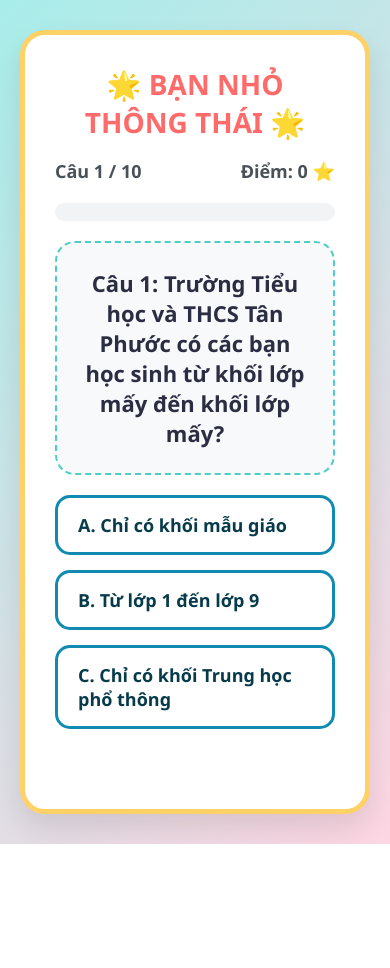
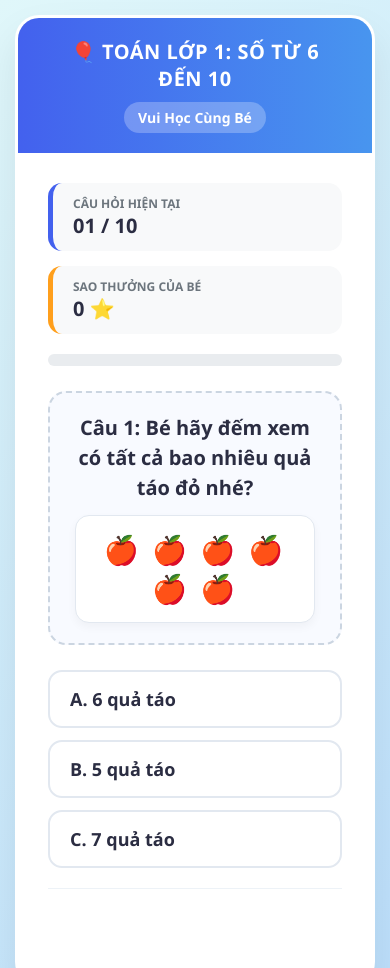
Before and after one commit to tranlegiabao02122006-wq/game1, a plain HTML site: page index.html in a window 390 px wide. Shown: the top 968 px of the page. Before the commit the page ends 844 px from the top, so only its background shows below. Drawn offline with Linux system fonts and the light colour scheme.

Commit message:
Update index.html

```diff
--- a/index.html
+++ b/index.html
@@ -3,185 +3,341 @@
   <head>
     <meta charset="UTF-8" />
     <meta name="viewport" content="width=device-width, initial-scale=1.0" />
-    <title>Bạn Nhỏ Thông Thái - Khám Phá Công Nghệ</title>
+    <title>Toán Lớp 1: Khám Phá Số Từ 6 Đến 10</title>
     <style>
+      :root {
+        --primary: #4361ee;
+        --primary-light: #4895ef;
+        --success: #2ec4b6;
+        --danger: #e71d36;
+        --warning: #ff9f1c;
+        --dark: #2b2d42;
+        --light: #f8f9fa;
+        --card-bg: #ffffff;
+      }
+
       * {
         box-sizing: border-box;
-        font-family: "Segoe UI", Tahoma, Geneva, Verdana, sans-serif;
+        font-family: "Nunito", "Segoe UI", Tahoma, Geneva, Verdana, sans-serif;
       }
+
       body {
-        background: linear-gradient(135deg, #a8edea 0%, #fed6e3 100%);
+        background: linear-gradient(135deg, #e0f7fa 0%, #bbdefb 100%);
         min-height: 100vh;
         margin: 0;
         display: flex;
         justify-content: center;
         align-items: center;
-        padding: 20px;
+        padding: 15px;
       }
-      .game-container {
-        background: #ffffff;
-        border-radius: 25px;
-        box-shadow: 0 15px 30px rgba(0, 0, 0, 0.1);
-        max-width: 650px;
+
+      .dashboard-container {
+        background: var(--card-bg);
+        border-radius: 24px;
+        box-shadow: 0 20px 40px rgba(0, 0, 0, 0.08);
+        max-width: 750px;
         width: 100%;
+        overflow: hidden;
+        border: 3px solid rgba(255, 255, 255, 0.9);
+      }
+
+      /* Header */
+      .dash-header {
+        background: linear-gradient(
+          90deg,
+          var(--primary),
+          var(--primary-light)
+        );
+        color: white;
+        padding: 20px 30px;
+        display: flex;
+        justify-content: space-between;
+        align-items: center;
+      }
+
+      .dash-header h1 {
+        margin: 0;
+        font-size: 20px;
+        font-weight: 800;
+        letter-spacing: 0.5px;
+      }
+
+      .badge-info {
+        background: rgba(255, 255, 255, 0.25);
+        padding: 6px 14px;
+        border-radius: 20px;
+        font-size: 14px;
+        font-weight: 700;
+      }
+
+      /* Khung nội dung chính */
+      .content-body {
         padding: 30px;
-        text-align: center;
-        border: 5px solid #ffd166;
       }
-      h1 {
-        color: #ff6b6b;
-        font-size: 28px;
-        margin-top: 0;
+
+      /* Thống kê & Tiến trình */
+      .stats-grid {
+        display: grid;
+        grid-template-columns: 1fr 1fr;
+        gap: 15px;
+        margin-bottom: 20px;
       }
-      .progress {
-        background: #f1f3f5;
-        border-radius: 15px;
-        height: 18px;
-        margin: 20px 0;
+
+      .stat-card {
+        background: var(--light);
+        padding: 12px 20px;
+        border-radius: 14px;
+        display: flex;
+        flex-direction: column;
+        border-left: 5px solid var(--primary);
+      }
+
+      .stat-card span:first-child {
+        font-size: 12px;
+        color: #6c757d;
+        font-weight: 700;
+        text-transform: uppercase;
+      }
+
+      .stat-card span:last-child {
+        font-size: 20px;
+        color: var(--dark);
+        font-weight: 800;
+      }
+
+      .progress-track {
+        background: #e9ecef;
+        height: 12px;
+        border-radius: 6px;
+        margin-bottom: 25px;
         overflow: hidden;
       }
-      .progress-bar {
-        background: #06d6a0;
+
+      .progress-fill {
+        background: var(--success);
         height: 100%;
         width: 0%;
-        transition: width 0.3s ease;
+        transition: width 0.4s cubic-bezier(0.4, 0, 0.2, 1);
       }
-      .stats {
+
+      /* Vùng câu hỏi */
+      .question-panel {
+        background: #f8faff;
+        border: 2px dashed #cbd5e1;
+        border-radius: 18px;
+        padding: 20px 25px;
+        margin-bottom: 25px;
+        text-align: center;
+      }
+
+      .question-title {
+        font-size: 20px;
+        color: var(--dark);
+        font-weight: 800;
+        line-height: 1.5;
+        margin: 0 0 12px 0;
+      }
+
+      .visual-box {
+        font-size: 36px;
+        letter-spacing: 6px;
+        background: #ffffff;
+        padding: 14px 20px;
+        border-radius: 14px;
+        display: inline-block;
+        box-shadow: 0 4px 10px rgba(0, 0, 0, 0.04);
+        border: 1px solid #e2e8f0;
+        line-height: 1.4;
+      }
+
+      /* Các lựa chọn */
+      .options-grid {
+        display: grid;
+        grid-template-columns: 1fr;
+        gap: 12px;
+        margin-bottom: 20px;
+      }
+
+      .opt-btn {
+        background: white;
+        border: 2px solid #e2e8f0;
+        border-radius: 14px;
+        padding: 15px 20px;
+        font-size: 18px;
+        color: var(--dark);
+        font-weight: 700;
+        cursor: pointer;
+        text-align: left;
+        transition: all 0.2s ease;
+        display: flex;
+        align-items: center;
+        justify-content: space-between;
+      }
+
+      .opt-btn:hover:not(:disabled) {
+        border-color: var(--primary-light);
+        background: #f0f4ff;
+        transform: translateY(-2px);
+      }
+
+      .opt-btn.correct {
+        background: #e6fcf5 !important;
+        border-color: var(--success) !important;
+        color: #0ca678 !important;
+      }
+
+      .opt-btn.wrong {
+        background: #fff5f5 !important;
+        border-color: var(--danger) !important;
+        color: #e03131 !important;
+      }
+
+      .opt-btn:disabled {
+        cursor: default;
+      }
+
+      /* Phản hồi & Nút tiếp theo */
+      .footer-action {
         display: flex;
         justify-content: space-between;
-        font-weight: bold;
-        color: #495057;
-        margin-bottom: 10px;
-        font-size: 18px;
+        align-items: center;
+        border-top: 1px solid #edf2f7;
+        padding-top: 20px;
+        min-height: 65px;
       }
-      .question-box {
-        background: #f8f9fa;
-        border-radius: 20px;
-        padding: 25px;
-        margin-bottom: 20px;
-        border: 2px dashed #4ecdc4;
+
+      .feedback-text {
+        font-weight: 700;
+        font-size: 16px;
+        max-width: 65%;
       }
-      .question-text {
-        font-size: 22px;
-        color: #2b2d42;
-        font-weight: bold;
-        margin: 0;
-      }
-      .options {
-        display: flex;
-        flex-direction: column;
-        gap: 15px;
-      }
-      .option-btn {
-        background: #ffffff;
-        border: 3px solid #118ab2;
-        border-radius: 15px;
-        padding: 15px 20px;
-        font-size: 18px;
-        color: #073b4c;
-        font-weight: 600;
-        cursor: pointer;
-        transition: all 0.2s;
-        text-align: left;
-      }
-      .option-btn:hover:not(:disabled) {
-        background: #e0fbfc;
-        transform: translateY(-2px);
-      }
-      .option-btn.correct {
-        background: #06d6a0;
-        border-color: #06d6a0;
-        color: white;
-      }
-      .option-btn.wrong {
-        background: #ef476f;
-        border-color: #ef476f;
-        color: white;
-      }
-      .option-btn:disabled {
-        cursor: default;
-      }
-      .feedback {
-        font-size: 20px;
-        font-weight: bold;
-        margin-top: 20px;
-        min-height: 30px;
-      }
-      .next-btn,
-      .restart-btn {
-        background: #ff9f1c;
+
+      .action-btn {
+        background: var(--primary);
         color: white;
         border: none;
-        border-radius: 15px;
-        padding: 15px 35px;
-        font-size: 20px;
-        font-weight: bold;
+        border-radius: 12px;
+        padding: 12px 26px;
+        font-size: 16px;
+        font-weight: 700;
         cursor: pointer;
-        margin-top: 20px;
-        box-shadow: 0 5px 0 #e07a00;
+        transition:
+          background 0.2s,
+          transform 0.1s;
+        box-shadow: 0 4px 12px rgba(67, 97, 238, 0.3);
         display: none;
       }
-      .next-btn:active,
-      .restart-btn:active {
-        transform: translateY(3px);
-        box-shadow: 0 2px 0 #e07a00;
+
+      .action-btn:hover {
+        background: #3a0ca3;
       }
-      .result-screen {
+
+      .action-btn:active {
+        transform: scale(0.98);
+      }
+
+      /* Màn hình kết quả */
+      .result-view {
+        text-align: center;
+        padding: 25px 10px;
         display: none;
       }
-      .score-circle {
-        width: 150px;
-        height: 150px;
-        background: #ffd166;
-        border-radius: 50%;
-        display: flex;
-        justify-content: center;
-        align-items: center;
-        margin: 20px auto;
+
+      .result-icon {
+        font-size: 68px;
+        margin-bottom: 10px;
+      }
+
+      .score-badge {
         font-size: 36px;
-        font-weight: bold;
-        color: #073b4c;
-        border: 6px solid #ff9f1c;
+        font-weight: 800;
+        color: var(--primary);
+        margin: 15px 0;
+      }
+
+      .result-desc {
+        font-size: 17px;
+        color: #4a5568;
+        margin-bottom: 25px;
+        line-height: 1.6;
+      }
+
+      @media (max-width: 600px) {
+        .stats-grid {
+          grid-template-columns: 1fr;
+        }
+        .dash-header {
+          flex-direction: column;
+          gap: 10px;
+          text-align: center;
+        }
+        .visual-box {
+          font-size: 28px;
+          letter-spacing: 3px;
+        }
+        .footer-action {
+          flex-direction: column;
+          gap: 12px;
+          text-align: center;
+        }
+        .feedback-text {
+          max-width: 100%;
+        }
       }
     </style>
   </head>
   <body>
-    <div class="game-container">
-      <h1>🌟 BẠN NHỎ THÔNG THÁI 🌟</h1>
+    <div class="dashboard-container">
+      <!-- Header -->
+      <div class="dash-header">
+        <h1>🎈 TOÁN LỚP 1: SỐ TỪ 6 ĐẾN 10</h1>
+        <div class="badge-info" id="current-stage">Vui Học Cùng Bé</div>
+      </div>
 
-      <div id="quiz-screen">
-        <div class="stats">
-          <span id="question-number">Câu 1 / 10</span>
-          <span id="score-display">Điểm: 0 ⭐</span>
-        </div>
-        <div class="progress">
-          <div class="progress-bar" id="progress-bar"></div>
+      <!-- Màn hình làm trắc nghiệm -->
+      <div class="content-body" id="quiz-view">
+        <div class="stats-grid">
+          <div class="stat-card">
+            <span>Câu hỏi hiện tại</span>
+            <span id="q-counter">01 / 10</span>
+          </div>
+          <div class="stat-card" style="border-left-color: var(--warning)">
+            <span>Sao thưởng của bé</span>
+            <span id="score-counter">0 ⭐</span>
+          </div>
         </div>
 
-        <div class="question-box">
-          <p class="question-text" id="question-text">Đang tải câu hỏi...</p>
+        <div class="progress-track">
+          <div class="progress-fill" id="progress-bar"></div>
         </div>
 
-        <div class="options" id="options-container"></div>
+        <div class="question-panel">
+          <p class="question-title" id="q-text">Đang tải câu hỏi...</p>
+          <div class="visual-box" id="q-visual"></div>
+        </div>
 
-        <div class="feedback" id="feedback"></div>
-        <button class="next-btn" id="next-btn" onclick="nextQuestion()">
-          Câu tiếp theo ➡️
-        </button>
+        <div class="options-grid" id="options-box"></div>
+
+        <div class="footer-action">
+          <div class="feedback-text" id="feedback-msg"></div>
+          <button class="action-btn" id="next-step-btn" onclick="proceedNext()">
+            Câu tiếp theo ➔
+          </button>
+        </div>
       </div>
 
-      <div class="result-screen" id="result-screen">
-        <h2>🎉 CHÚC MỪNG BÉ ĐÃ HOÀN THÀNH! 🎉</h2>
-        <div class="score-circle" id="final-score">10/10</div>
-        <p
-          id="result-message"
-          style="font-size: 20px; color: #2b2d42; font-weight: bold"
-        ></p>
+      <!-- Màn hình tổng kết kết quả -->
+      <div class="content-body result-view" id="result-view">
+        <div class="result-icon">🏆</div>
+        <h2>HOAN HÔ BÉ ĐÃ HOÀN THÀNH!</h2>
+        <div class="score-badge" id="final-score-text">10 / 10 ⭐</div>
+        <p class="result-desc" id="result-comment-text">
+          Bé thật giỏi! Bé đã nhận biết và đếm rất chính xác các số từ 6 đến 10.
+        </p>
         <button
-          class="restart-btn"
-          id="restart-btn"
+          class="action-btn"
           style="display: inline-block"
-          onclick="restartGame()"
+          onclick="resetQuizSession()"
         >
           Chơi lại từ đầu 🔄
         </button>
@@ -189,202 +345,179 @@
     </div>
 
     <script>
-      const quizData = [
+      // Bộ 10 câu hỏi Toán lớp 1: Nhận biết số từ 6 đến 10
+      const quizDatabase = [
         {
-          question:
-            "Câu 1: Trường Tiểu học và THCS Tân Phước có các bạn học sinh từ khối lớp mấy đến khối lớp mấy?",
-          options: [
-            "A. Chỉ có khối mẫu giáo",
-            "B. Từ lớp 1 đến lớp 9",
-            "C. Chỉ có khối Trung học phổ thông",
-          ],
-          correct: 1,
+          q: "Câu 1: Bé hãy đếm xem có tất cả bao nhiêu quả táo đỏ nhé?",
+          visual: "🍎 🍎 🍎 🍎 🍎 🍎",
+          opts: ["A. 6 quả táo", "B. 5 quả táo", "C. 7 quả táo"],
+          ans: 0,
+          note: "Có tất cả 6 quả táo đỏ (đọc là sáu).",
         },
         {
-          question:
-            "Câu 2: Ở trường, cô giáo và ba mẹ thường dùng ứng dụng nào để nhắn tin và trao đổi thông tin hằng ngày?",
-          options: [
-            "A. Nhóm Zalo của lớp",
-            "B. Trò chơi điện tử",
-            "C. Nghe đài phát thanh",
-          ],
-          correct: 0,
+          q: "Câu 2: Trong dãy số tăng dần từ 6 đến 10, số nào đứng ngay sau số 7?",
+          visual: "6 ➔ 7 ➔ ❓ ➔ 9 ➔ 10",
+          opts: ["A. Số 6", "B. Số 8", "C. Số 9"],
+          ans: 1,
+          note: "Đếm theo thứ tự: 6, 7, 8, 9, 10 nên số 8 đứng ngay sau số 7.",
         },
         {
-          question:
-            "Câu 3: Các em học sinh lớp 1 mới vào trường được học tập với máy tính nhờ mô hình thú vị nào ở lớp?",
-          options: [
-            "A. Mô hình chạy đua ngoài sân trường",
-            "B. Mô hình 'Trạm xoay vòng' ngay tại lớp",
-            "C. Mô hình ngủ trưa",
-          ],
-          correct: 1,
+          q: "Câu 3: Có bao nhiêu ngôi sao vàng đang tỏa sáng trên bầu trời?",
+          visual: "⭐ ⭐ ⭐ ⭐ ⭐<br>⭐ ⭐ ⭐ ⭐",
+          opts: ["A. 8 ngôi sao", "B. 10 ngôi sao", "C. 9 ngôi sao"],
+          ans: 2,
+          note: "Hàng trên có 5 ngôi sao, hàng dưới có 4 ngôi sao. Tất cả là 9 ngôi sao.",
         },
         {
-          question:
-            "Câu 4: Các bạn nhỏ lớp 1 cảm thấy thế nào khi được học các bài học có hình ảnh và âm thanh sinh động trên máy tính?",
-          options: [
-            "A. Cảm thấy buồn ngủ",
-            "B. Cảm thấy sợ hãi",
-            "C. Cực kỳ thích thú và hào hứng",
-          ],
-          correct: 2,
+          q: "Câu 4: Số nào được đọc là 'Mười' và gồm hai chữ số ghép lại?",
+          visual: "🔢 6️⃣  7️⃣  8️⃣  9️⃣  🔟",
+          opts: ["A. Số 10", "B. Số 8", "C. Số 9"],
+          ans: 0,
+          note: "Số 10 đọc là 'mười', gồm chữ số 1 đứng trước và chữ số 0 đứng sau.",
         },
         {
-          question:
-            "Câu 5: Để vào bài học trên máy tính thật nhanh mà không cần gõ chữ khó khăn, các bé lớp 1 dùng cái gì?",
-          options: [
-            "A. Nhờ thầy hiệu trưởng mở hộ",
-            "B. Quét thẻ mã QR cá nhân",
-            "C. Nhập mật khẩu dài bằng bàn phím",
-          ],
-          correct: 1,
+          q: "Câu 5: Đếm số chú cá nhỏ đang bơi dưới nước nào bé ơi!",
+          visual: "🐠 🐠 🐠 🐠<br>🐠 🐠 🐠",
+          opts: ["A. 6 chú cá", "B. 7 chú cá", "C. 8 chú cá"],
+          ans: 1,
+          note: "Có tất cả 7 chú cá (4 chú ở trên và 3 chú ở dưới).",
         },
         {
-          question:
-            "Câu 6: Khi làm bài tập trên máy tính, nếu gặp câu hỏi khó hoặc làm sai, phần mềm thông minh sẽ có gì để giúp các bé?",
-          options: [
-            "A. Tắt máy tính luôn",
-            "B. Phát ra âm thanh gợi ý để bé tự sửa lại",
-            "C. Phạt đứng góc lớp",
-          ],
-          correct: 1,
+          q: "Câu 6: Trong các số sau đây, số nào là số LỚN NHẤT?",
+          visual: "⚖️  6   —   9   —   7",
+          opts: ["A. Số 6", "B. Số 7", "C. Số 9"],
+          ans: 2,
+          note: "Trong các số 6, 9, 7 thì 9 là số lớn nhất.",
         },
         {
-          question:
-            "Câu 7: Các anh chị học sinh lớn ở cấp THCS (từ lớp 6 đến lớp 9) thường học tập trực tuyến ở nhà qua hệ thống nào?",
-          options: [
-            "A. Hệ thống học tập số LMS",
-            "B. Xem tivi hoạt hình",
-            "C. Nghe băng cassette",
-          ],
-          correct: 0,
+          q: "Câu 7: Bé hãy đếm xem trên bàn có bao nhiêu chiếc bánh kem?",
+          visual: "🧁 🧁 🧁 🧁 🧁<br>🧁 🧁 🧁 🧁 🧁",
+          opts: ["A. 9 chiếc bánh", "B. 10 chiếc bánh", "C. 8 chiếc bánh"],
+          ans: 1,
+          note: "Mỗi hàng có 5 chiếc bánh, 2 hàng có tất cả 10 chiếc bánh kem.",
         },
         {
-          question:
-            "Câu 8: Nhờ có thầy cô tối ưu hóa việc học số, tỷ lệ học sinh hoàn thành bài tập đúng hạn đạt mức cao là bao nhiêu?",
-          options: [
-            "A. Chỉ được 10% thôi",
-            "B. Đạt hơn 91%",
-            "C. Không ai làm bài cả",
-          ],
-          correct: 1,
+          q: "Câu 8: Số 8 là số đứng liền trước của số nào?",
+          visual: "❓ ➔ 8 ➔ ❓",
+          opts: ["A. Số 7", "B. Số 9", "C. Số 10"],
+          ans: 1,
+          note: "Số 8 đứng ngay trước số 9 (8 rồi đến 9).",
         },
         {
-          question:
-            "Câu 9: Sau khi được học tập với các bài giảng số vui nhộn, mức độ hài lòng của phụ huynh và học sinh đạt kết quả thế nào?",
-          options: [
-            "A. Đạt mức rất cao (từ 4 đến 5 sao)",
-            "B. Ai cũng chê bai",
-            "C. Không ai quan tâm",
-          ],
-          correct: 0,
+          q: "Câu 9: Nhóm hình nào dưới đây có số lượng bằng 8?",
+          visual: "🍓🍓🍓🍓🍓🍓🍓🍓",
+          opts: ["A. 8 quả dâu tây", "B. 6 quả dâu tây", "C. 10 quả dâu tây"],
+          ans: 0,
+          note: "Đếm từ trái sang phải có đúng 8 quả dâu tây.",
         },
         {
-          question:
-            "Câu 10: Việc học tập kết hợp công nghệ và máy tính thông minh mang lại điều gì cho các bạn nhỏ ở trường Tân Phước?",
-          options: [
-            "A. Làm các bé mệt mỏi hơn",
-            "B. Tốn thời gian vui chơi",
-            "C. Giúp các bé vừa học vừa chơi thật vui vẻ và giỏi giang hơn",
-          ],
-          correct: 2,
+          q: "Câu 10: Trong các số từ 6 đến 10, số nào là số BÉ NHẤT?",
+          visual: "🎯 6 , 7 , 8 , 9 , 10",
+          opts: ["A. Số 10", "B. Số 7", "C. Số 6"],
+          ans: 2,
+          note: "Số 6 đứng đầu dãy từ 6 đến 10 nên 6 là số bé nhất.",
         },
       ];
 
-      let currentQuestion = 0;
-      let score = 0;
+      let currentIdx = 0;
+      let earnedPoints = 0;
 
-      const questionNumberEl = document.getElementById("question-number");
-      const scoreDisplayEl = document.getElementById("score-display");
+      const qCounterEl = document.getElementById("q-counter");
+      const scoreCounterEl = document.getElementById("score-counter");
       const progressBarEl = document.getElementById("progress-bar");
-      const questionTextEl = document.getElementById("question-text");
-      const optionsContainerEl = document.getElementById("options-container");
-      const feedbackEl = document.getElementById("feedback");
-      const nextBtnEl = document.getElementById("next-btn");
-      const quizScreenEl = document.getElementById("quiz-screen");
-      const resultScreenEl = document.getElementById("result-screen");
+      const qTextEl = document.getElementById("q-text");
+      const qVisualEl = document.getElementById("q-visual");
+      const optionsBoxEl = document.getElementById("options-box");
+      const feedbackMsgEl = document.getElementById("feedback-msg");
+      const nextStepBtnEl = document.getElementById("next-step-btn");
 
-      function loadQuestion() {
-        const currentData = quizData[currentQuestion];
-        questionNumberEl.innerText = `Câu ${currentQuestion + 1} / ${quizData.length}`;
-        progressBarEl.style.width = `${(currentQuestion / quizData.length) * 100}%`;
-        questionTextEl.innerText = currentData.question;
+      const quizViewEl = document.getElementById("quiz-view");
+      const resultViewEl = document.getElementById("result-view");
 
-        optionsContainerEl.innerHTML = "";
-        feedbackEl.innerText = "";
-        nextBtnEl.style.display = "none";
+      function renderQuestion() {
+        let currentItem = quizDatabase[currentIdx];
+        let formattedNum =
+          currentIdx + 1 < 10 ? `0${currentIdx + 1}` : `${currentIdx + 1}`;
+        qCounterEl.innerText = `${formattedNum} / ${quizDatabase.length}`;
+        progressBarEl.style.width = `${(currentIdx / quizDatabase.length) * 100}%`;
+        qTextEl.innerText = currentItem.q;
+        qVisualEl.innerHTML = currentItem.visual;
 
-        currentData.options.forEach((option, index) => {
-          const button = document.createElement("button");
-          button.innerText = option;
-          button.classList.add("option-btn");
-          button.onclick = () => selectAnswer(index, button);
-          optionsContainerEl.appendChild(button);
+        optionsBoxEl.innerHTML = "";
+        feedbackMsgEl.innerText = "";
+        nextStepBtnEl.style.display = "none";
+
+        currentItem.opts.forEach((optionText, optIndex) => {
+          let btn = document.createElement("button");
+          btn.className = "opt-btn";
+          btn.innerHTML = `<span>${optionText}</span>`;
+          btn.onclick = () => evaluateAnswer(optIndex, btn);
+          optionsBoxEl.appendChild(btn);
         });
       }
 
-      function selectAnswer(selectedIndex, selectedBtn) {
-        const currentData = quizData[currentQuestion];
-        const allButtons = optionsContainerEl.querySelectorAll(".option-btn");
+      function evaluateAnswer(selectedIndex, selectedButton) {
+        let currentItem = quizDatabase[currentIdx];
+        let allOptButtons = optionsBoxEl.querySelectorAll(".opt-btn");
 
-        allButtons.forEach((btn) => (btn.disabled = true));
+        allOptButtons.forEach((b) => (b.disabled = true));
 
-        if (selectedIndex === currentData.correct) {
-          selectedBtn.classList.add("correct");
-          feedbackEl.innerText = "🎉 Hoan hô! Bé giỏi quá!";
-          feedbackEl.style.color = "#06d6a0";
-          score++;
-          scoreDisplayEl.innerText = `Điểm: ${score} ⭐`;
+        if (selectedIndex === currentItem.ans) {
+          selectedButton.classList.add("correct");
+          feedbackMsgEl.innerText = `✨ Đúng rồi! ${currentItem.note}`;
+          feedbackMsgEl.style.color = "var(--success)";
+          earnedPoints++;
+          scoreCounterEl.innerText = `${earnedPoints} ⭐`;
         } else {
-          selectedBtn.classList.add("wrong");
-          allButtons[currentData.correct].classList.add("correct");
-          feedbackEl.innerText = "💡 Chưa đúng rồi, xem đáp án màu xanh nhé!";
-          feedbackEl.style.color = "#ef476f";
+          selectedButton.classList.add("wrong");
+          allOptButtons[currentItem.ans].classList.add("correct");
+          feedbackMsgEl.innerText = `💡 Chưa đúng rồi! ${currentItem.note}`;
+          feedbackMsgEl.style.color = "var(--danger)";
         }
 
-        progressBarEl.style.width = `${((currentQuestion + 1) / quizData.length) * 100}%`;
-        nextBtnEl.style.display = "inline-block";
+        progressBarEl.style.width = `${((currentIdx + 1) / quizDatabase.length) * 100}%`;
+        nextStepBtnEl.style.display = "block";
       }
 
-      function nextQuestion() {
-        currentQuestion++;
-        if (currentQuestion < quizData.length) {
-          loadQuestion();
+      function proceedNext() {
+        currentIdx++;
+        if (currentIdx < quizDatabase.length) {
+          renderQuestion();
         } else {
-          showResult();
+          showFinalDashboard();
         }
       }
 
-      function showResult() {
-        quizScreenEl.style.display = "none";
-        resultScreenEl.style.display = "block";
-        document.getElementById("final-score").innerText =
-          `${score} / ${quizData.length}`;
+      function showFinalDashboard() {
+        quizViewEl.style.display = "none";
+        resultViewEl.style.display = "block";
+        document.getElementById("final-score-text").innerText =
+          `${earnedPoints} / ${quizDatabase.length} ⭐`;
 
-        const resultMsg = document.getElementById("result-message");
-        if (score >= 8) {
-          resultMsg.innerText =
-            "Xuất sắc! Bé đúng là Siêu Sao Công Nghệ trường Tân Phước! 🏆";
-        } else if (score >= 5) {
-          resultMsg.innerText =
-            "Giỏi lắm! Bé đã hiểu rất nhiều về công nghệ rồi đấy! 👏";
+        let commentText = document.getElementById("result-comment-text");
+        if (earnedPoints >= 9) {
+          commentText.innerText =
+            "Xuất sắc quá bé ơi! Bé đã đếm và nhận biết thành thạo tất cả các số từ 6 đến 10!";
+        } else if (earnedPoints >= 6) {
+          commentText.innerText =
+            "Bé làm khá tốt rồi! Hãy thử chơi lại một lần nữa để đạt trọn vẹn 10 ngôi sao nhé!";
         } else {
-          resultMsg.innerText =
-            "Cố lên nhé! Bé hãy chơi lại để giành thật nhiều sao nào! 💪";
+          commentText.innerText =
+            "Cố lên bé nhé! Bé hãy đếm thật chậm từng hình và thử sức lại từ đầu nào!";
         }
       }
 
-      function restartGame() {
-        currentQuestion = 0;
-        score = 0;
-        scoreDisplayEl.innerText = `Điểm: 0 ⭐`;
-        quizScreenEl.style.display = "block";
-        resultScreenEl.style.display = "none";
-        loadQuestion();
+      function resetQuizSession() {
+        currentIdx = 0;
+        earnedPoints = 0;
+        scoreCounterEl.innerText = `0 ⭐`;
+        quizViewEl.style.display = "block";
+        resultViewEl.style.display = "none";
+        renderQuestion();
       }
 
-      loadQuestion();
+      // Khởi chạy câu hỏi đầu tiên
+      renderQuestion();
     </script>
   </body>
 </html>
```
